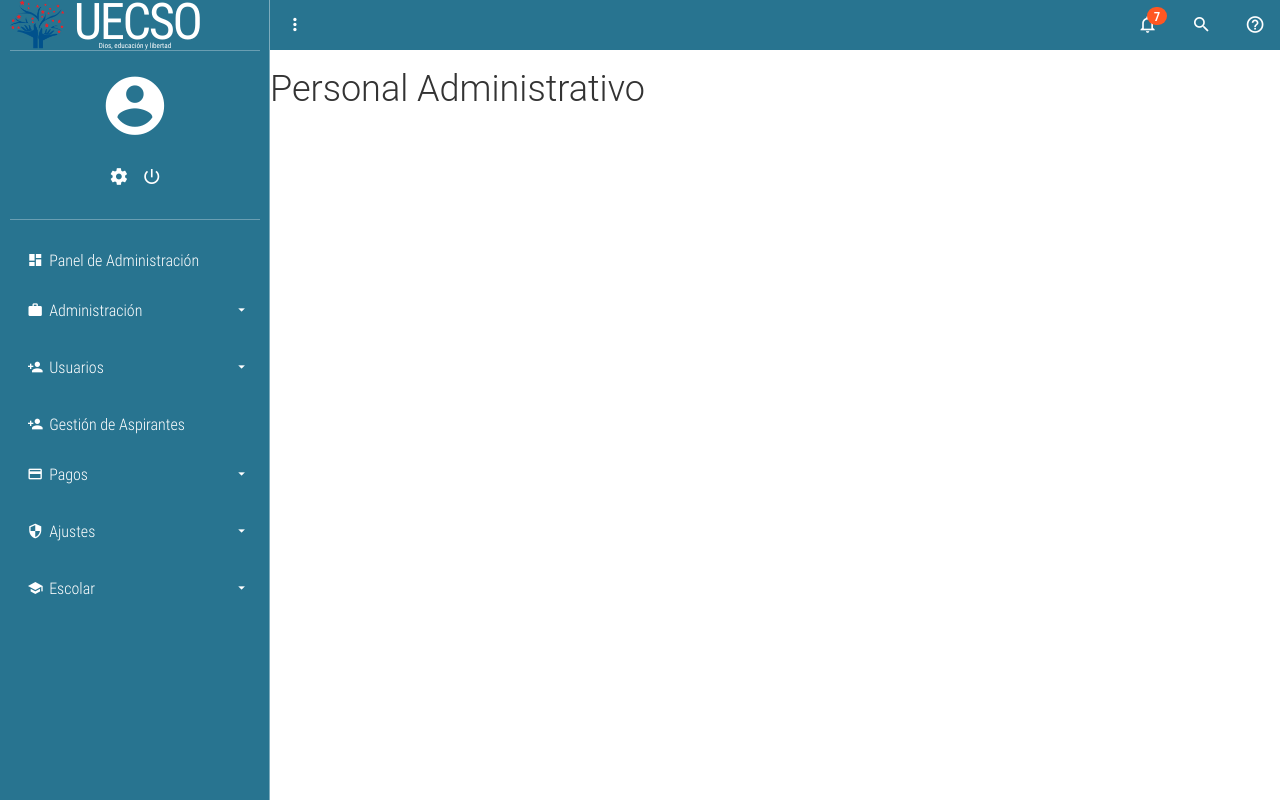
After one commit to MateoReinoso/ProyectoSegundoParcial, a PHP site: page /system/administrative/asignatura.php in a window 1280 px wide. The commit adds this page. Run offline with PHP 8.4, Linux system fonts and the light colour scheme.

Commit message:
inicio asignatura

```diff
--- /dev/null
+++ b/system/administrative/asignatura.php
@@ -0,0 +1,23 @@
+<!DOCTYPE html>
+<html lang="es">
+
+<head>
+    <title>Administrador</title>
+    <meta charset="UTF-8">
+    <meta name="viewport" content="width=device-width, user-scalable=no, initial-scale=1.0, maximum-scale=1.0, minimum-scale=1.0">
+    <link rel="stylesheet" href="../css/main.css">
+</head>
+
+<body>
+    <?php include "menu/sidebar.php" ?>
+    <section class="full-box dashboard-contentPage">
+        <?php include "../includes/navbar.php" ?>
+        <!-- A PARTIR DE AQUI CREAR CONTENIDO DE LA PAGINA-->
+        <h1>Personal Administrativo</h1>
+        <div class="container-fluid"><!-- TODO LO QUE CREEN DEBE IR SEPARADO DENTRO DE ESTE CONTENEDOR-->
+
+        </div>
+    </section>
+</body>
+
+</html>
--- a/system/administrative/menu/sidebar.php
+++ b/system/administrative/menu/sidebar.php
@@ -43,7 +43,7 @@
 							<a href="matricula.php"><i class="zmdi zmdi-font zmdi-hc-fw"></i> Matriculas</a>
 						</li>
 						<li>
-							<a href="subject.html"><i class="zmdi zmdi-book zmdi-hc-fw"></i> Asignaturas</a>
+							<a href="asignatura.php"><i class="zmdi zmdi-book zmdi-hc-fw"></i> Asignaturas</a>
 						</li>
 						<li>
 							<a href="section.html"><i class="zmdi zmdi-graduation-cap zmdi-hc-fw"></i> Cursos</a>
```
Also changed, not shown: system/administrative/matricula.php (+4 -4 lines), system/administrative/service/matriculaService.php (+12 -3 lines).
